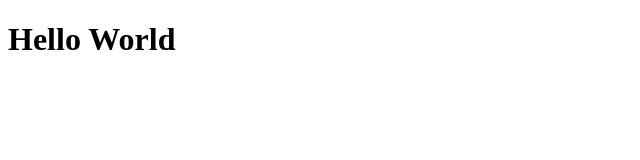
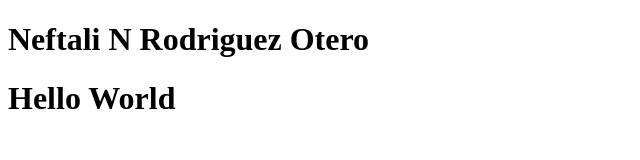
Before and after one commit to Neftasli/Neftasli.github.io, a plain HTML site: page index.html in a window 1280 px wide. Shown: the whole page, without its empty margins (0-640 px from the left). Drawn offline with Linux system fonts and the light colour scheme.

Commit message:
adding header

```diff
--- a/index.html
+++ b/index.html
@@ -1,5 +1,8 @@
 <!DOCTYPE html>
 <html>
+    <Header>
+        <h1>Neftali N Rodriguez Otero</h1>
+    </Header>
     <body>
         <h1>Hello World</h1>
     </body>
```
